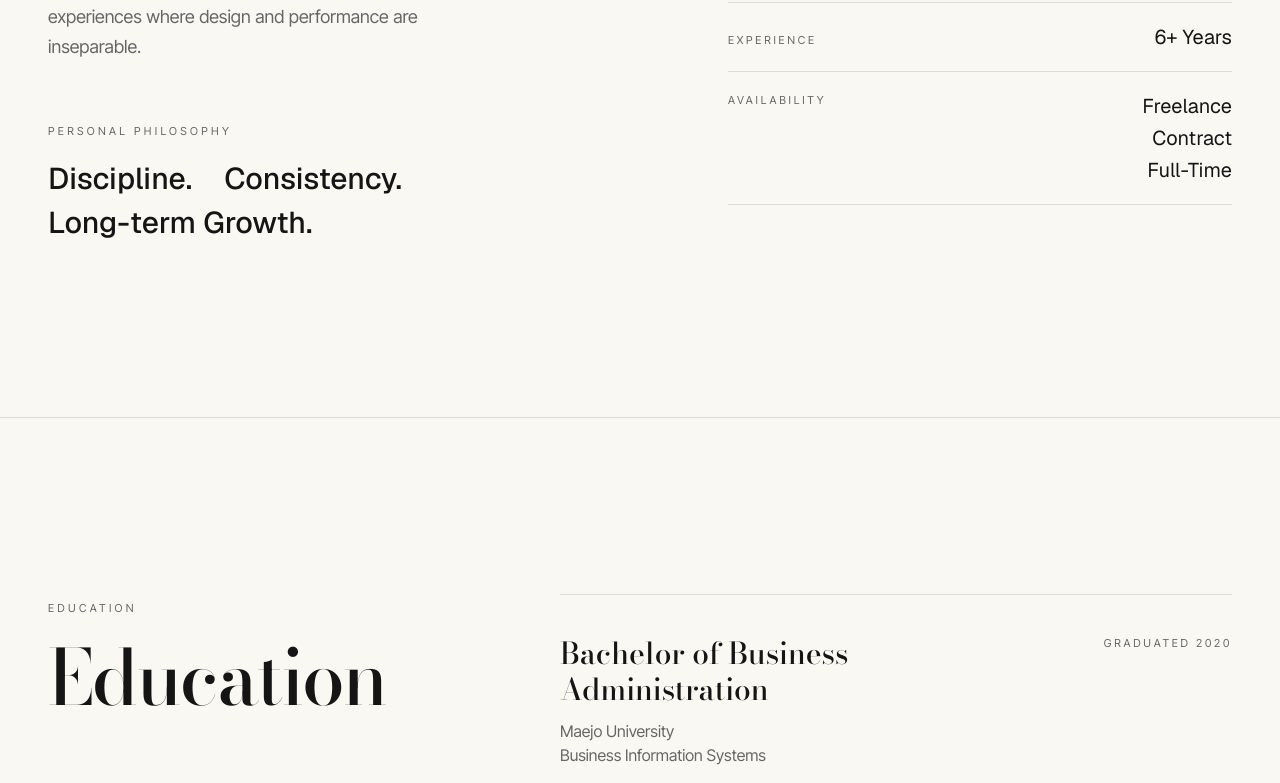
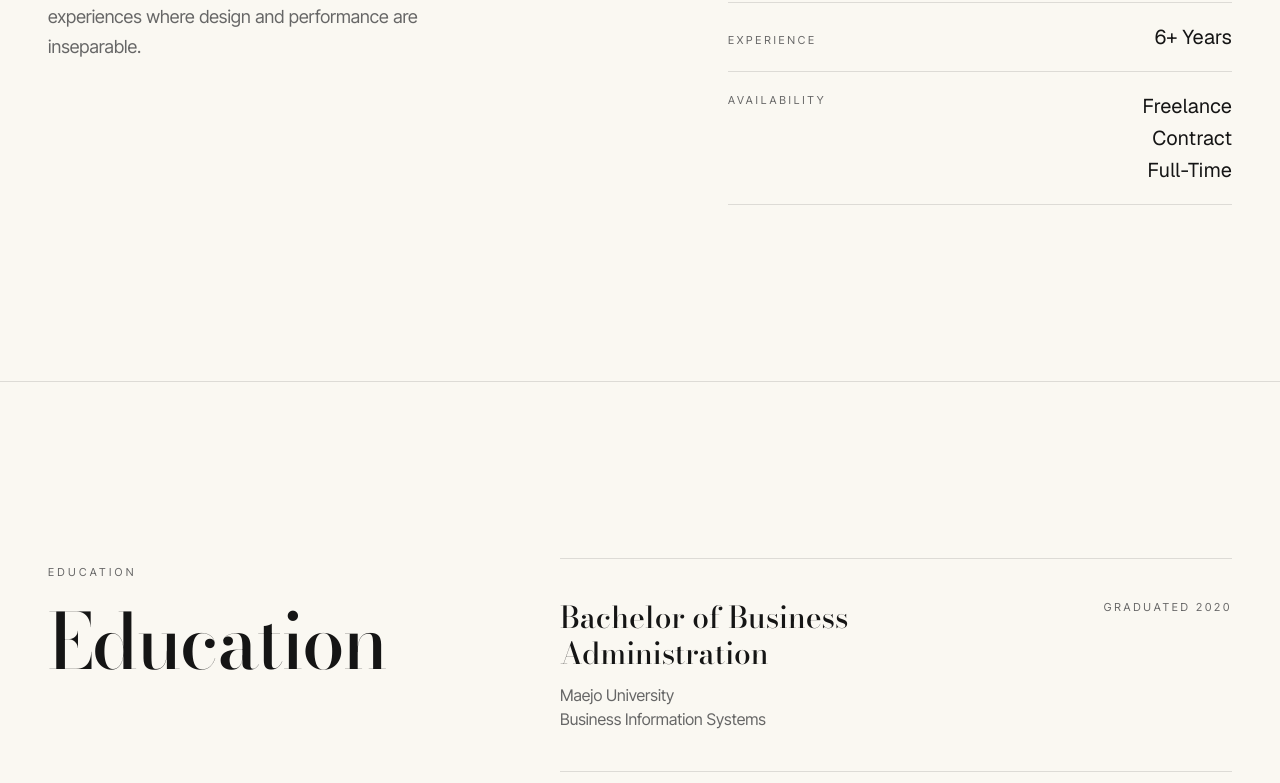
Before and after one commit to sansaran1234/MyPortfolio, a Next.js app: page / in a window 1280 px wide. Shown: the part 1817-2600 px from the top of the page. Built offline with nearby package versions, Linux system fonts and the light colour scheme; a web font is replaced by a local one.

Commit message:
remove text

```diff
--- a/src/components/gallery/sections/AboutSection.tsx
+++ b/src/components/gallery/sections/AboutSection.tsx
@@ -35,21 +35,6 @@ export const AboutSection = () => {
                 <WordReveal text="A frontend engineer shaped by discipline, consistency, and a long-term commitment to craft — building digital experiences where design and performance are inseparable." />
               </p>
             </FadeIn>
-
-            <div className="mt-14">
-              <span className="font-gallery-body text-[11px] uppercase tracking-[0.3em] text-[var(--gallery-subtext)]">
-                Personal Philosophy
-              </span>
-              <div className="mt-5 flex flex-wrap gap-x-8 gap-y-2">
-                {ARTIST_PHILOSOPHY.map((word, index) => (
-                  <FadeIn key={word} delay={0.1 * index}>
-                    <span className="font-gallery-display text-2xl font-medium text-[var(--gallery-text)] md:text-3xl">
-                      {word}
-                    </span>
-                  </FadeIn>
-                ))}
-              </div>
-            </div>
           </div>
 
           <div className="lg:pt-4">
```
